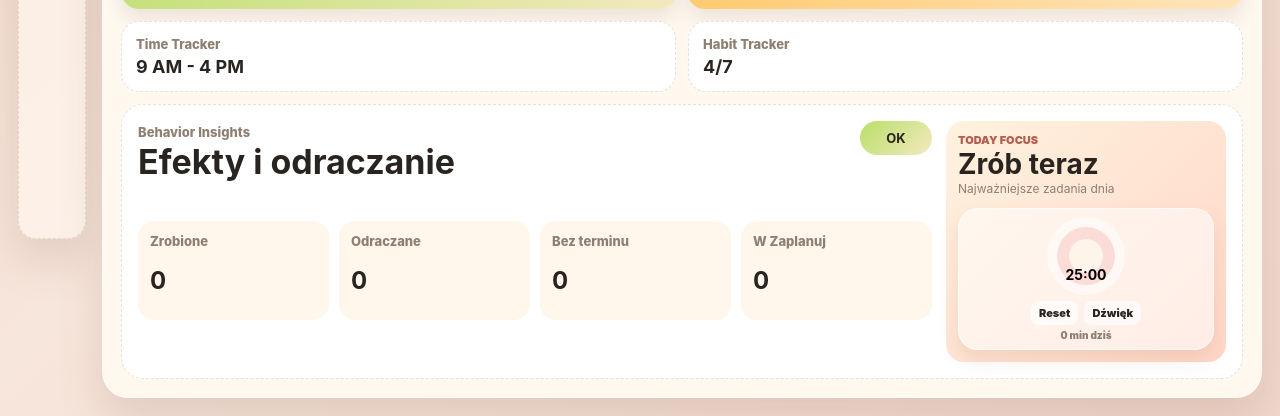
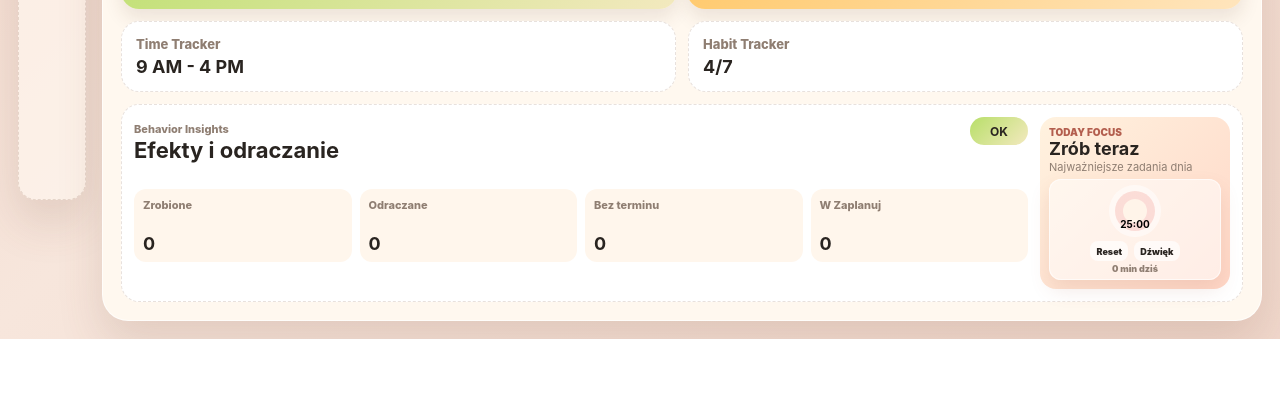
Before and after one commit to Madrycrypto/eisenhower-pwa, a website with bundled scripts: page static/v2.html in a window 1280 px wide. Shown: the part 619-1035 px from the top of the page. After the commit the page ends 958 px from the top, so only its background shows below. Built offline with nearby package versions, Linux system fonts and the light colour scheme; a script that the page names is missing.

Commit message:
Compact insights dashboard

```diff
--- a/static/v2.css
+++ b/static/v2.css
@@ -691,19 +691,19 @@ h2 {
 
 .insights-panel {
   border: 1px dashed rgba(130, 92, 70, 0.18);
-  border-radius: 22px;
+  border-radius: 18px;
   background: #fff;
-  padding: 16px;
+  padding: 12px;
   display: grid;
-  grid-template-columns: minmax(0, 1fr) minmax(220px, 280px);
-  gap: 14px;
+  grid-template-columns: minmax(0, 1fr) 190px;
+  gap: 12px;
   align-items: stretch;
 }
 
 .insights-main {
   min-width: 0;
   display: grid;
-  gap: 12px;
+  gap: 8px;
 }
 
 .insights-head {
@@ -716,24 +716,25 @@ h2 {
 .insights-head span,
 .stats-grid span {
   color: var(--muted);
-  font-size: 13px;
+  font-size: 11px;
   font-weight: 850;
 }
 
 .insights-head h2 {
-  margin: 4px 0 0;
-  font-size: clamp(22px, 4vw, 34px);
+  margin: 2px 0 0;
+  font-size: clamp(19px, 2vw, 22px);
+  line-height: 1.05;
 }
 
 #riskBadge {
-  min-width: 72px;
-  min-height: 34px;
+  min-width: 58px;
+  min-height: 28px;
   border-radius: 999px;
   background: linear-gradient(135deg, #b8df69, #f3e9bf);
   display: grid;
   place-items: center;
-  padding: 0 12px;
-  font-size: 13px;
+  padding: 0 10px;
+  font-size: 12px;
 }
 
 #riskBadge.medium {
@@ -745,11 +746,11 @@ h2 {
 }
 
 .focus-module {
-  border-radius: 18px;
+  border-radius: 16px;
   background: linear-gradient(135deg, #fff2df, #ffd7c7);
-  padding: 12px;
+  padding: 9px;
   display: grid;
-  gap: 12px;
+  gap: 5px;
   align-content: start;
 }
 
@@ -762,29 +763,76 @@ h2 {
 
 .focus-module .timer-card {
   width: 100%;
-  min-height: 142px;
+  min-height: 76px;
+  border-radius: 12px;
+  padding: 6px;
 }
 
 .focus-module .timer-face {
   justify-self: center;
+  width: 52px;
+  height: 52px;
+}
+
+.focus-module .timer-face strong {
+  inset: auto 0 8px;
+  font-size: 10px;
+}
+
+.focus-module .tomato {
+  width: 40px;
+  height: 40px;
+}
+
+.focus-module .tomato span {
+  width: 24px;
+  height: 24px;
+}
+
+.focus-module .timer-actions button {
+  min-height: 20px;
+  padding: 0 6px;
+  font-size: 9px;
+}
+
+.focus-module .timer-card small {
+  font-size: 9px;
+}
+
+.focus-module .hero-copy {
+  gap: 2px;
+}
+
+.focus-module .kicker {
+  font-size: 10px;
+}
+
+.focus-module .hero-copy strong {
+  font-size: 18px;
+}
+
+.focus-module .hero-copy span {
+  font-size: 11px;
 }
 
 .stats-grid {
   display: grid;
   grid-template-columns: repeat(4, minmax(0, 1fr));
-  gap: 10px;
+  gap: 8px;
 }
 
 .stats-grid div {
-  border-radius: 16px;
+  min-height: 52px;
+  border-radius: 12px;
   background: #fff6ec;
-  padding: 12px;
+  padding: 9px;
   display: grid;
-  gap: 5px;
+  align-content: space-between;
+  gap: 4px;
 }
 
 .stats-grid strong {
-  font-size: 24px;
+  font-size: 18px;
   line-height: 1;
 }
 
```
